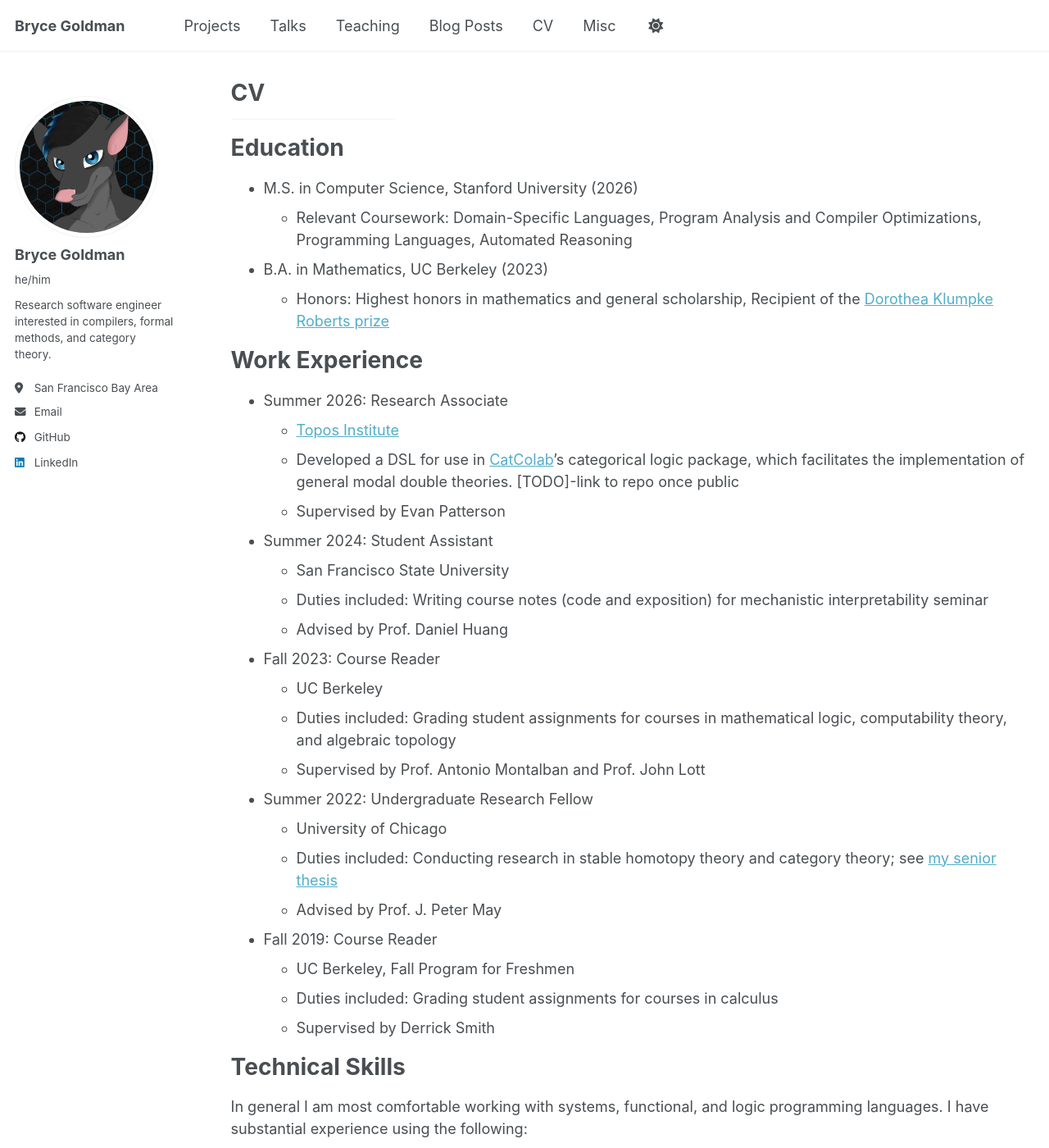
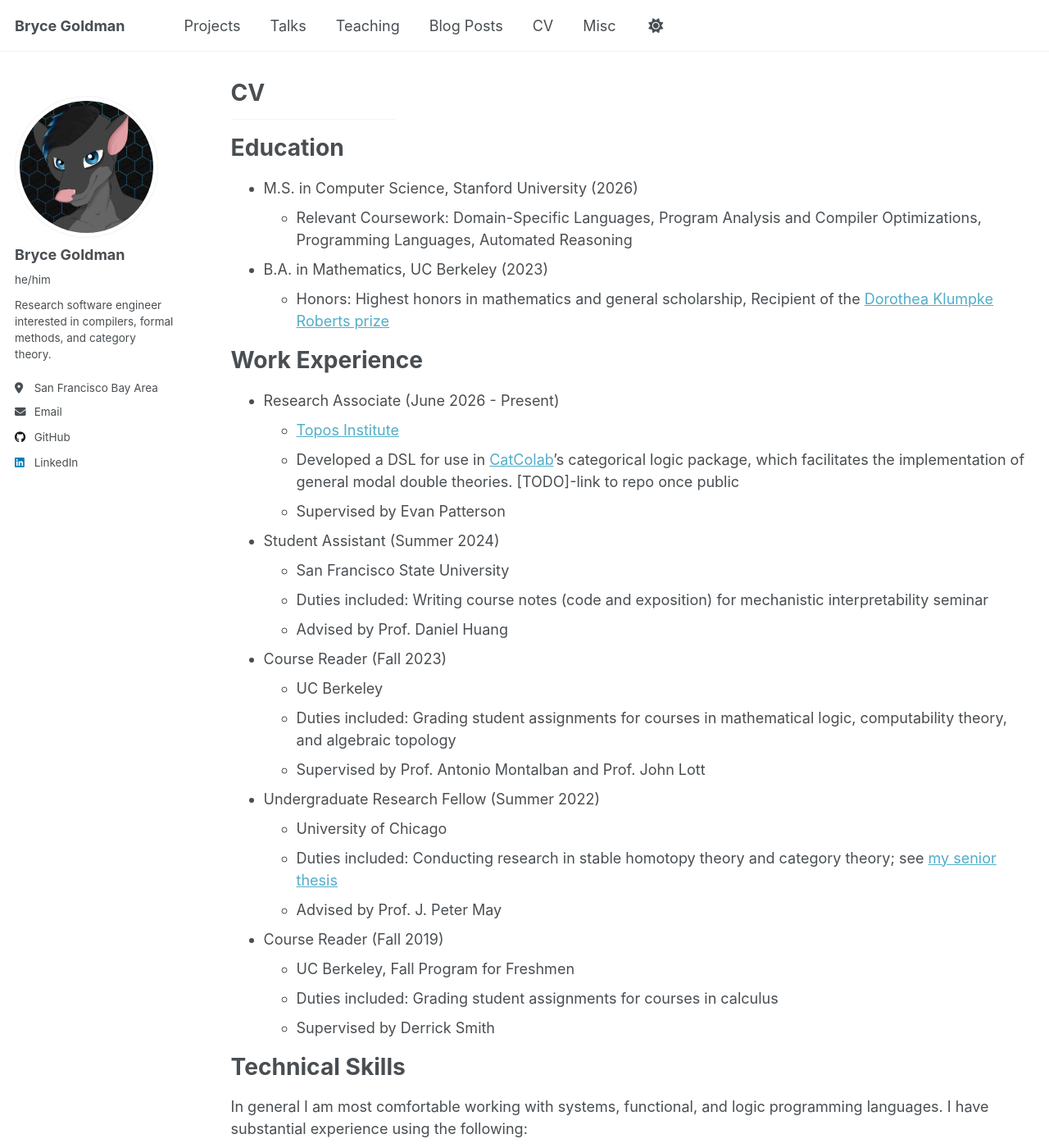
Before and after one commit to Alkizar/alkizar.github.io, a Jekyll site: the page built from _pages/cv.md, in a window 1280 px wide and 1400 px high. Shown: the whole window at 82% size. Built offline with Jekyll 4.4.1, drawn with Linux system fonts in a browser that asks for light colours.

Commit message:
changed dates in work experience

```diff
--- a/_pages/cv.md
+++ b/_pages/cv.md
@@ -20,27 +20,27 @@ Education
 
 Work Experience
 ======
-* Summer 2026: Research Associate
+* Research Associate (June 2026 - Present)
   * <a href="https://topos.institute/">Topos Institute</a>
   * Developed a DSL for use in <a href="https://topos.institute/work/catcolab/">CatColab</a>'s categorical logic package, which facilitates the implementation of general modal double theories. [TODO]-link to repo once public
   * Supervised by Evan Patterson
 
-* Summer 2024: Student Assistant
+* Student Assistant (Summer 2024)
   * San Francisco State University
   * Duties included: Writing course notes (code and exposition) for mechanistic interpretability seminar
   * Advised by Prof. Daniel Huang
 
-* Fall 2023: Course Reader
+* Course Reader (Fall 2023)
   * UC Berkeley
   * Duties included: Grading student assignments for courses in mathematical logic, computability theory, and algebraic topology
   * Supervised by Prof. Antonio Montalban and Prof. John Lott
 
-* Summer 2022: Undergraduate Research Fellow
+* Undergraduate Research Fellow (Summer 2022)
   * University of Chicago
   * Duties included: Conducting research in stable homotopy theory and category theory; see <a href="https://alkizar.github.io/project/graded_monoidal_categories">my senior thesis</a>
   * Advised by Prof. J. Peter May
 
-* Fall 2019: Course Reader
+* Course Reader (Fall 2019)
   * UC Berkeley, Fall Program for Freshmen
   * Duties included: Grading student assignments for courses in calculus
   * Supervised by Derrick Smith
```
